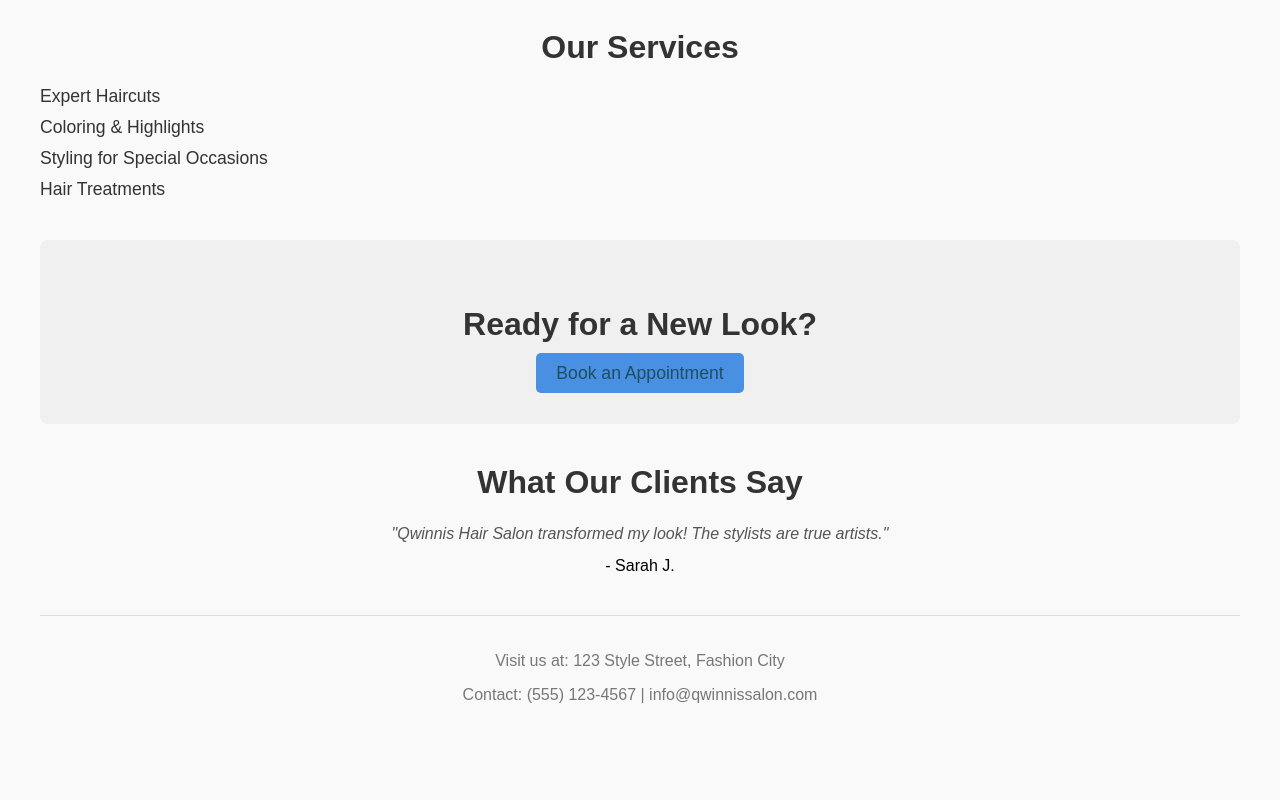
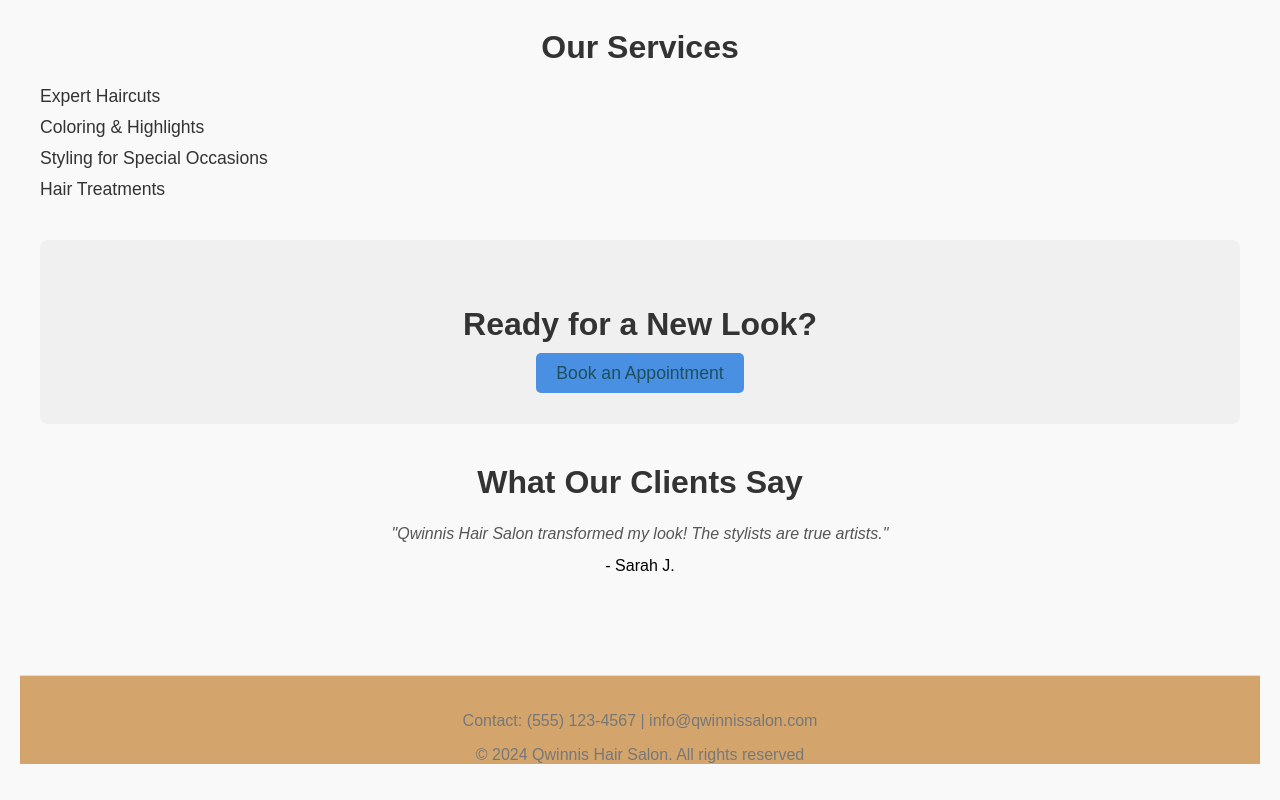
Before and after one commit to Kemboijames7/salon-website, a React (Vite) app in the folder client/: page / in a window 1280 px wide. Shown: the part 1328-2128 px from the top of the page. Before the commit the page ends 2088 px from the top, so only its background shows below. Built offline with nearby package versions, Linux system fonts and the light colour scheme.

Commit message:
Added footer

```diff
--- a/client/src/App.jsx
+++ b/client/src/App.jsx
@@ -22,18 +22,15 @@ function App() {
       <Outlet/>
     </main>
 
-    {/* <footer>
-      <div>
 
-          <li><a href="#"></a></li>
-          <li><a href="#"></a></li>
-          <li><a href="#"></a></li>
-          <li><a href="#"></a></li>
-          <li><a href="#"></a></li>
-          <li><a href="#"></a></li>
 
-      </div>
-    </footer> */}
+      <footer>
+            <p>Contact: (555) 123-4567 | info@qwinnissalon.com</p>
+                <p>© 2024 Qwinnis Hair Salon. All rights reserved</p>
+
+            </footer>
+
+
    </div>
   )
 }
--- a/client/src/index.css
+++ b/client/src/index.css
@@ -66,3 +66,7 @@ button:focus-visible {
     background-color: #f04646;
   }
 } */
+
+footer {
+  background-color: rgb(211, 165, 109);
+}
--- a/client/src/pages/home/Home.jsx
+++ b/client/src/pages/home/Home.jsx
@@ -39,10 +39,7 @@ const Home = () => {
                 - Sarah J.
             </section>
 
-            <footer className={styles.footer}>
-                <p>Visit us at: 123 Style Street, Fashion City</p>
-                <p>Contact: (555) 123-4567 | info@qwinnissalon.com</p>
-            </footer>
+
         </div>
     );
 };
```
